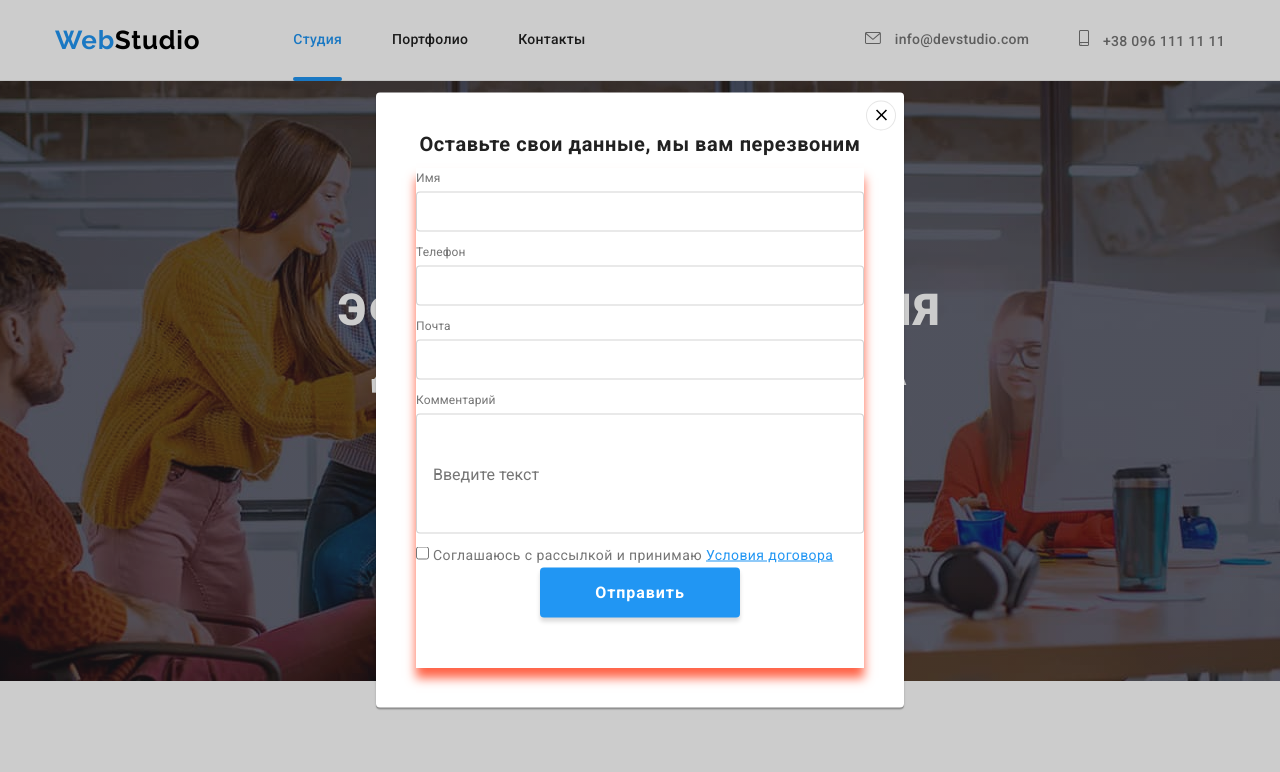
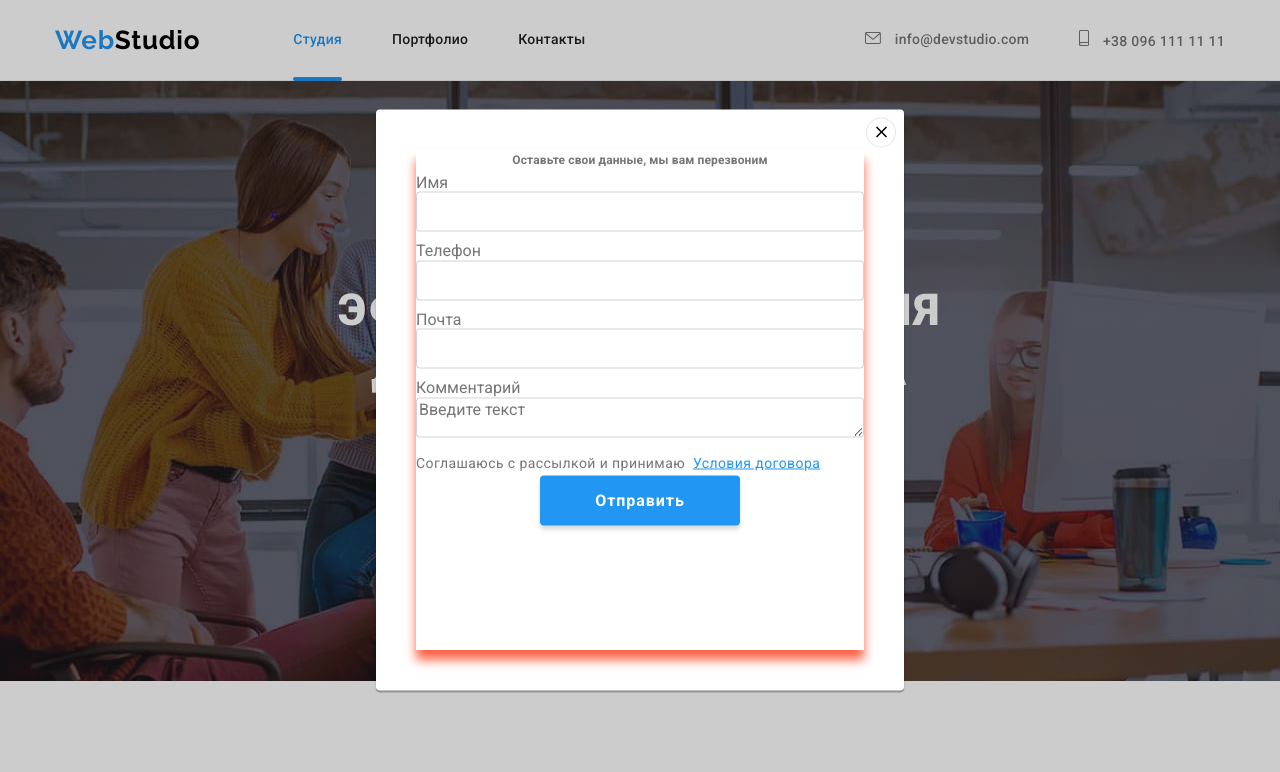
Before and after one commit to Kalatynska/goit-markup-hw-06, a plain HTML site: page index.html in a window 1280 px wide. Both pictures are taken after a click on the button "Заказать услугу". Shown: the top 772 px of the page. Drawn offline with nearby package versions, Linux system fonts and the light colour scheme.

Commit message:
Update index.html

```diff
--- a/index.html
+++ b/index.html
@@ -395,7 +395,7 @@
 
     <footer class="contacts" id="contacts">
       <div class="container container-footer">
-        <div>
+        <div class="container-address">
           <a href="./" class="logo logo-footer"
             ><span class="logo-accent"> Web</span>Studio</a
           >
@@ -426,7 +426,7 @@
         </div>
 
         <div class="social-media list">
-          <p>Присоединяйтесь</p>
+          <p class="footer-form-title">Присоединяйтесь</p>
           <ul class="social-media-list social-media-footer list">
             <li class="social-media-item">
               <a href="#" class="social-media-link media-link-footer">
@@ -458,68 +458,125 @@
             </li>
           </ul>
         </div>
-        <div>
-          <form action="#" class="subscribtion-form"></form>
+
+        <div class="subscription">
+          <form action="#" class="">
+            <p class="footer-form-title">Подпишитесь на рассылку</p>
+            <div class="subscription-form">
+              <input
+                type="email"
+                class="subscription-form-input"
+                name="user-email"
+                required
+                id="email"
+                placeholder="E-mail"
+              />
+              <svg class="subscription-form-icon" width="24px" height="24px">
+                <use href="./images/icons.svg#icon-send"></use>
+              </svg>
+              <button type="submit" class="subscription-form-submit button">
+                Подписаться
+              </button>
+            </div>
+          </form>
         </div>
       </div>
     </footer>
 
     <div class="backdrop is-hidden" data-modal>
       <div class="modal">
+        <button class="modal-close-btn" data-modal-close>
+          <svg class="icon-close" width="18px" height="18px">
+            <use href="./images/icons.svg#icon-close"></use>
+          </svg>
+        </button>
+
+        <form action="#" class="contact-form">
           <p class="contact-form-title">
             Оставьте свои данные, мы вам перезвоним
           </p>
-        <form action="#" class="contact-form">
-          <p>Имя</p>
+
+          <label for="name">
+            <span class="input-name">Имя</span>
+            <span class="modal-form-input-wrapper">
+              <svg class="modal-form-icon" width="12px" height="12px">
+                <use href="./images/icons.svg#icon-user-name"></use>
+              </svg>
               <input
                 type="text"
                 class="contact-form-input"
                 name="user-name"
                 required
                 minlength="2"
+                id="name"
+                pattern="[a-zA-Zа-яёА-ЯЁ]+"
               />
-          <p>Телефон</p>
+            </span>
+          </label>
+
+          <label for="phone">
+            <span class="input-name">Телефон</span>
+
+            <span class="modal-form-input-wrapper">
+              <svg class="modal-form-icon" width="12px" height="12px">
+                <use href="./images/icons.svg#icon-user-phone"></use>
+              </svg>
               <input
                 type="tel"
                 class="contact-form-input"
                 name="user-phone"
                 required
+                id="phone"
+                title="+38-096-00-00"
               />
-          <p>Почта</p>
+            </span>
+          </label>
+
+          <label for="mail">
+            <span class="input-name">Почта</span>
+
+            <span class="modal-form-input-wrapper">
+              <svg class="modal-form-icon" width="12px" height="12px">
+                <use href="./images/icons.svg#icon-user-email"></use>
+              </svg>
               <input
                 type="email"
                 class="contact-form-input"
                 name="user-email"
                 required
+                id="mail"
               />
-          <p>Комментарий</p>
-          <input
-            type="text"
-            class="contact-form-input contact-form-input-text"
+            </span>
+          </label>
+
+          <label for="comment">
+            <span class="input-name">Комментарий</span>
+            <textarea
+              class="contact-form-input contact-form-message"
               placeholder="Введите текст"
               name="user-comment"
-          />
-
+              id="comment"
+            ></textarea>
+          </label>
           <input
             type="checkbox"
-            class="contact-form-checkbox"
+            class="contact-form-checkbox visually-hidden"
             name="agreement"
             value="accepted"
-            id=""
+            id="agreement"
+            required
           />
-          <span class="contact-form-checkbox-condition">
-            Соглашаюсь с рассылкой и принимаю</span
+          <label for="agreement" class="contact-form-checkbox-label"
+            ><span class="contact-form-checkbox-condition">
+              Соглашаюсь с рассылкой и принимаю&nbsp;</span
             >
             <a href="#">Условия договора</a>
+          </label>
 
-          <button type="submit" class="contact-form-submit">Отправить</button>
+          <button type="submit" class="contact-form-submit button">
+            Отправить
+          </button>
         </form>
-
-        <button class="modal-close-btn" data-modal-close>
-          <svg class="icon-close" width="18px" height="18px">
-            <use href="./images/icons.svg#icon-close"></use>
-          </svg>
-        </button>
       </div>
     </div>
 
```
Lines whose indentation alone changed are shown as unchanged.
